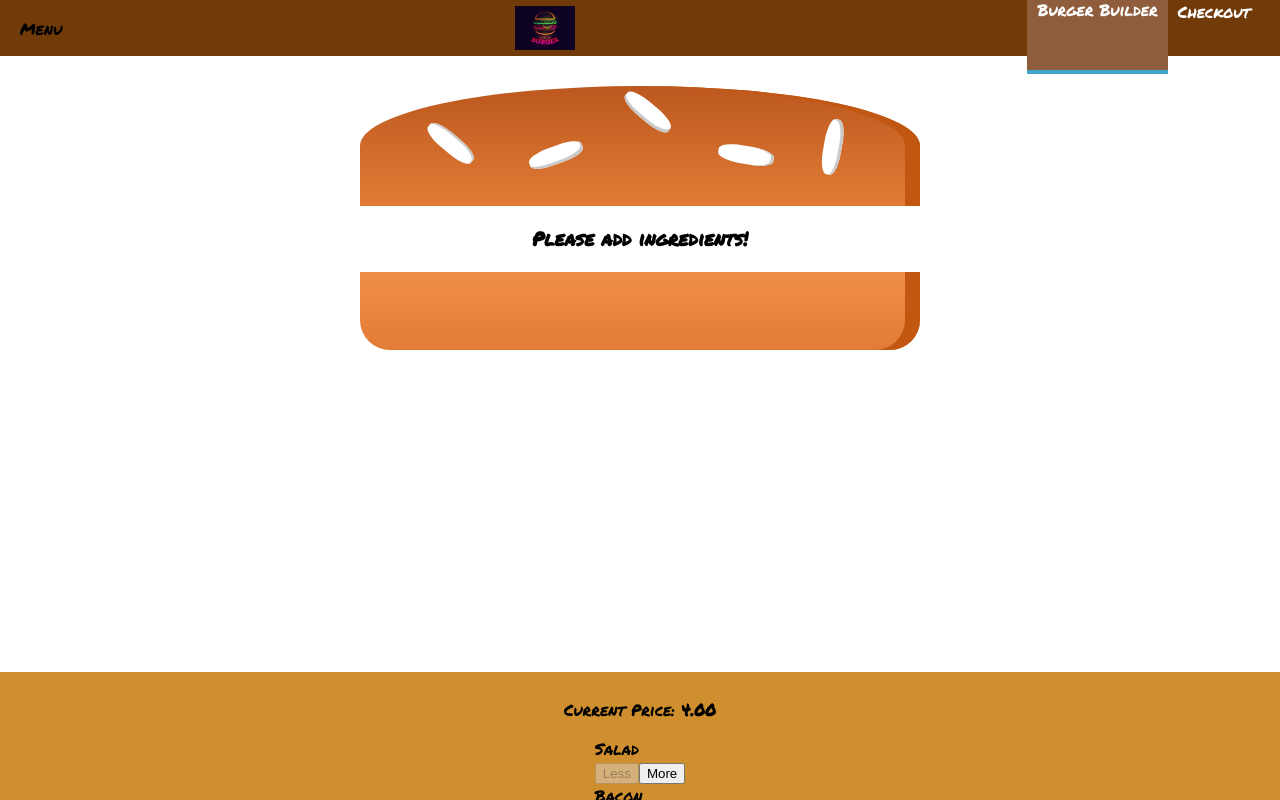
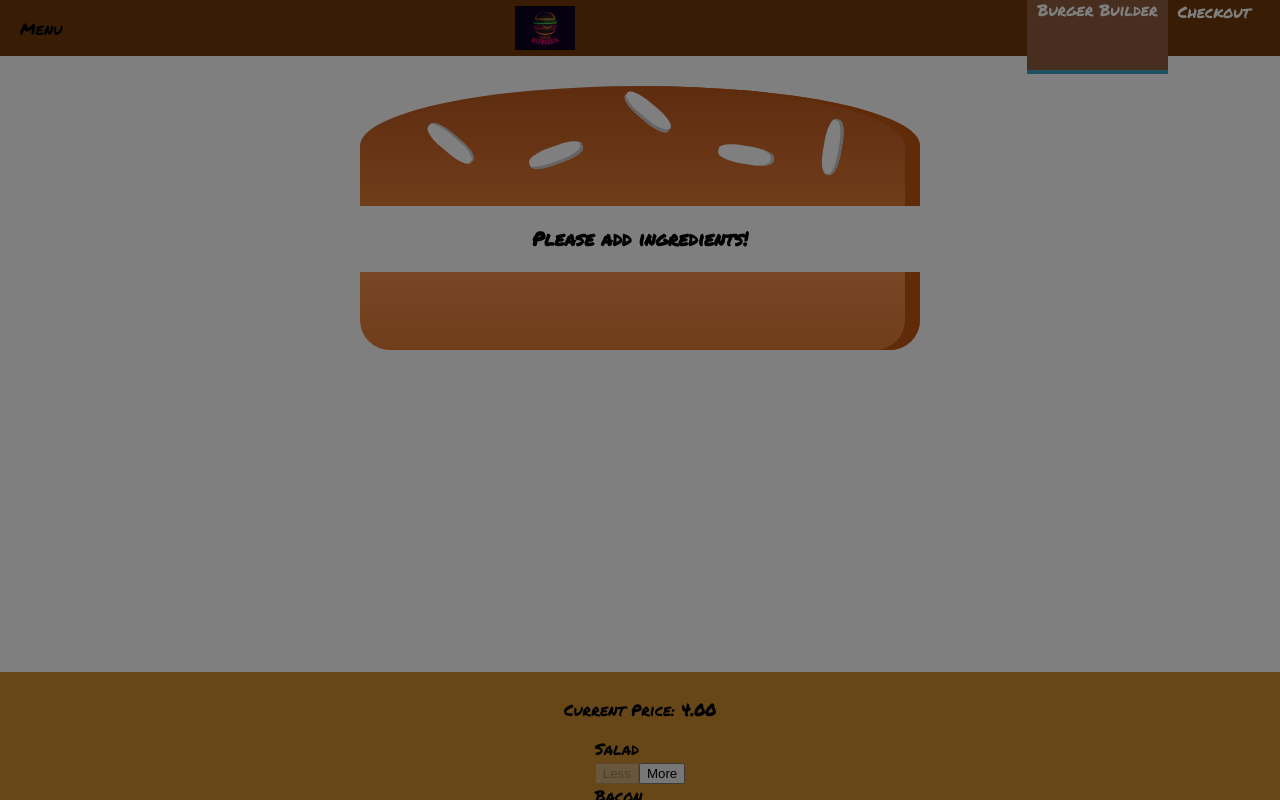
Before and after one commit to acecera/burger-builder, a React app: page / in a window 1280 px wide. Shown: the top 800 px of the page. Built offline with nearby package versions, Linux system fonts and the light colour scheme.

Commit message:
added a attachedClasses variable with an if statement to control when to show and when not to show.

```diff
--- a/src/components/Navigation/SideDrawer/SideDrawer.js
+++ b/src/components/Navigation/SideDrawer/SideDrawer.js
@@ -2,9 +2,18 @@
 import Logo from '../../Logo/Logo';
 import NavigationItems from '../NavigationItems/NavigationItems';
 import classes from './SideDrawer.css';
+import Backdrop from '../../UI/Backdrop/Backdrop';
+import Aux from '../../../hoc/Aux';
 
 const sideDrawer = (props) => {
+    let attachedClasses = [classes.SideDrawer, classes.Close];
+    if (props.open) {
+        attachedClasses = [classes.SideDrawer, classes.Open];
+    }
+
     return (
+        <Aux>
+            <Backdrop show={props.open} clicked={props.closed}/>
             <div className={classes.SideDrawer}>
                 <div className={classes.Logo}>
                 <Logo />
@@ -13,6 +22,7 @@
                     <NavigationItems />
                 </nav>
             </div>
+        </Aux>
     );
 };
 
```
Lines whose indentation alone changed are shown as unchanged.
